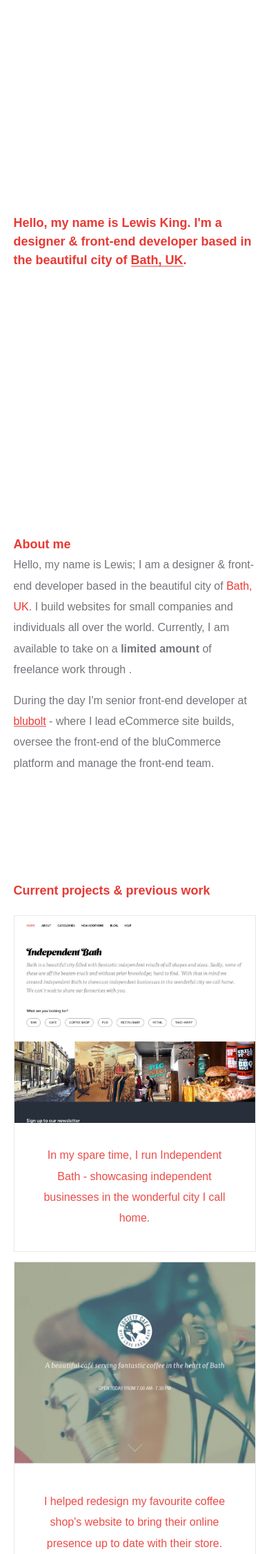
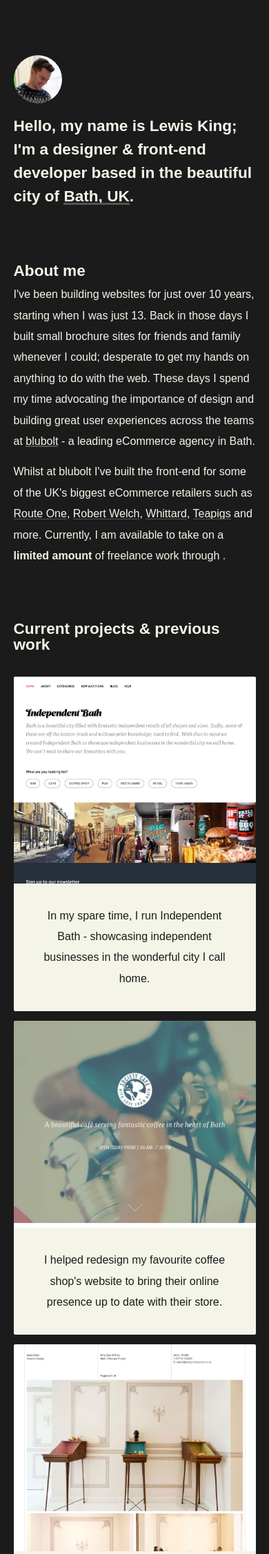
Before and after one commit to lewisking/Personal-site, a PHP site: page / in a window 390 px wide. Shown: the top 2253 px of the page at 69% size. Run offline with PHP 8.4, Linux system fonts and the light colour scheme; some libraries are stand-ins or nearby versions.

Commit message:
[PERSONAL] - Everything is black

```diff
--- a/assets/sass/design/layout.scss
+++ b/assets/sass/design/layout.scss
@@ -1,5 +1,6 @@
 html {
 	opacity: 1;
+	background: color(site, background);
 	@include prefix(transition, all 0.2s);
 }
 
@@ -15,7 +16,7 @@
 .loader {
 	height: 28px;
 	width: 28px;
-	border: 2px solid color(light, header);
+	border: 2px solid color(text, header);
 	border-right-color: transparent;
 	border-radius: 50%;
 	position: absolute;
@@ -56,8 +57,7 @@
 	-webkit-font-smoothing: antialiased;
 	-moz-osx-font-smoothing: grayscale;
 	@include prefix(transition, all 0.2s);
-	@include prefix(transition, background-color 2s);
-	color: #75747b;
+	color: color(site, text);
 }
 
 * {
@@ -69,7 +69,7 @@
 h1, h2, h3, h4, h5, h6 {
 	line-height: 1;
 	font-weight: $boldFontWeight;
-	color: color(light, header);
+	color: color(text, header);
 }
 
 h2 {
@@ -87,7 +87,7 @@
 // Link styles
 
 a {
-	color: color(light, header);
+	color: color(text, links);
 	text-decoration: none;
 	position: relative;
 	@include prefix(transition, all 0.2s);
@@ -97,7 +97,7 @@
 		left: 0;
 		right: 0;
 		height: 10%;
-		background: rgba(233, 57, 52, 0.5);
+		background: color(text, underline);
 		content: " ";
 		@include prefix(transition, all 0.2s);
 	}
@@ -121,24 +121,14 @@
 	.inner {
 		padding: 5em 0;
 	}
-}
-
-.table {
-	display: table;
-	height: 100%;
-	width: 100%;
-	.cell {
-		display: table-cell;
-		width: 100%;
-		height: 100%;
-		vertical-align: middle;
+	&.container-contact .inner {
+		padding-bottom: 10em;
 	}
 }
-
 .max-width {
 	margin: auto;
 	width: 90%;
-	max-width: 968px;
+	max-width: 815px;
 }
 
 // Introduction section
@@ -147,17 +137,32 @@
 	border-top: none;
 	max-height: 700px;
 	position: relative;
-	inner {
-		padding: 0;
+	.inner {
+		padding: 10em 0;
 	}
+
+	img {
+		width: 70px;
+		height: auto;
+		display: block;
+		border-radius: 50%;
+		margin-bottom: 1em;
+	}
+
 	h1 {
+		display: inline-block;
 		line-height: 1.5;
+		vertical-align: middle;
+		font-size: 2.827em;
 	}
 }
 
 // About section
 
 .container-about {
+	.inner {
+		padding-top: 0;
+	}
 	p:not(:last-of-type) {
 		margin-bottom: 0.875em;
 	}
@@ -177,8 +182,9 @@
 		width: 48%;
 		margin: 0 4% 4% 0;
 		float: left;
+		border-radius: 2px;
+		overflow: hidden;
 		position: relative;
-		border: 1px solid #e8e8e8;
 		a {
 			position: static;
 		}
@@ -206,14 +212,29 @@
 			bottom: 0;
 			padding: 2em;
 			text-align: center;
-			background: color(default,text);
-			color: color(light, header);
+			background: color(site,text);
+			color: color(site, background);
 			opacity: 0;
 			@include prefix(transition, all 0.2s);
 			p {
 				@include prefix(transition, all 0.4s);
 				@include prefix(transform, translate(0px, 6px));
 			}
+		}
+
+		.table,
+		.table .cell {
+			width: 100%;
+			height: 100%;
+		}
+
+		.table {
+			display: table;
+		}
+
+		.table .cell {
+			display: table-cell;;
+			vertical-align: middle;
 		}
 		&:hover .text {
 			opacity: 1;
@@ -229,8 +250,6 @@
 .container-contact {
 	text-align: center;
 	@include prefix(transition, all 0.2s);
-	border-top: 1px solid #f5f5f5;
-	margin-top: 5em;
 	.social-networks {
 		display: inline-block;
 		margin-top: 1em;
--- a/assets/sass/design/responsive.scss
+++ b/assets/sass/design/responsive.scss
@@ -1,7 +1,12 @@
 
 // Responsive things
 
+
 @media screen and (max-width: 785px) {
+
+	.container-introduction h1 {
+		font-size: 1.999em;
+	}
 
 	.container-current-work {
 
@@ -10,7 +15,7 @@
 			width: 100%;
 			margin: 0 0 4% 0;
 			.text {
-				opacity: 0.9;
+				opacity: 1;
 				position: static;
 				p {
 					@include prefix(transform, translate(0px, 0px));
@@ -22,13 +27,24 @@
 		}
 	}
 
+	.container .inner {
+		padding: 5em 0 0 0;
+	}
+
+	.container {
+		height: auto;
+		&.container-contact .inner {
+			padding-bottom: 5em;
+		}
+	}
+
 }
 
 @media screen and (max-width: 500px) {
 
 	.container-introduction h1,
 	h2 {
-		@include font-size(18);
+		font-size: 1.414em;
 	}
 
 	p {
--- a/assets/sass/functional/settings.scss
+++ b/assets/sass/functional/settings.scss
@@ -7,15 +7,14 @@
 $boldFontWeight: 700;
 
 $colors: (
-    default: (
-        base: #4e4e4e,
-        dark: #2d2d2d,
-        text: #fff
+    site: (
+		background: #1b1b1b,
+        text: #f4f5e8
     ),
-    light: (
-        base: #FFF1E7,
-        header: #E93934,
-        text: #1B2680,
+    text: (
+        header: #f4f5e8,
+		links: #f4f5e8,
+		underline: #545454,
     )
 );
 
--- a/index.html
+++ b/index.html
@@ -15,6 +15,7 @@
 	<script src="assets/js/jquery.js"></script>
 	<script src="assets/js/scripts.js" type="text/javascript"></script>
 	<script src="assets/js/wow.min.js" type="text/javascript"></script>
+	<link rel="shortcut icon" href="favicon.ico" type="image/x-icon">
 
 	<script>
 		new WOW().init();
@@ -43,7 +44,10 @@
 
 			<div class="max-width">
 
-				<h1 class="animated fadeInSmall delay">Hello, my name is Lewis King. I'm a designer &amp; front-end developer based in the beautiful city of <a href="http://en.wikipedia.org/wiki/Bath,_Somerset" target="_blank" title="A link to a Wikipedia article on Bath">Bath, UK</a>.</h1>
+
+				<img src="assets/images/lewis@2x.png">
+
+				<h1 class="animated fadeInSmall delay">Hello, my name is Lewis King; I'm a designer &amp; front-end developer based in the beautiful city of <a href="http://en.wikipedia.org/wiki/Bath,_Somerset" target="_blank" title="A link to a Wikipedia article on Bath">Bath, UK</a>.</h1>
 
 			</div>
 		</div>
@@ -55,8 +59,9 @@
 			<div class="max-width">
 				<h2>About me</h2>
 
-				<p>Hello, my name is Lewis; I am a designer &amp; front-end developer based in the beautiful city of <a href="http://en.wikipedia.org/wiki/Bath,_Somerset" target="_blank" title="A link to a Wikipedia article on Bath">Bath, UK</a>. I build websites for small companies and individuals all over the world. Currently, I am available to take on a <strong>limited amount</strong> of freelance work through <?= date('F', strtotime('+1 month')); ?>.</p><p> During the day I'm senior front-end developer at <a target="_blank" href="http://blubolt.com" title="External link to blubolt">blubolt</a> - where I lead eCommerce site builds, oversee the front-end of the bluCommerce platform and manage the front-end team.</p>
+				<p>I've been building websites for just over 10 years, starting when I was just 13. Back in those days I built small brochure sites for friends and family whenever I could; desperate to get my hands on anything to do with the web. These days I spend my time advocating the importance of design and building great user experiences across the teams at <a target="_blank" href="http://blubolt.com" title="External link to blubolt">blubolt</a> - a leading eCommerce agency in Bath. </p>
 
+				<p>Whilst at blubolt I've built the front-end for some of the UK's biggest eCommerce retailers such as <a target="_blank" href="http://routeone.co.uk" title="External link to Route One">Route One</a>, <a target="_blank" href="http://robertwelch.com" title="External link to Robert Welch">Robert Welch</a>, <a target="_blank" href="http://whittard.co.uk" title="External link to Whittard">Whittard</a>, <a target="_blank" href="http://teapigs.co.uk" title="External link to teapigs">Teapigs</a> and more. Currently, I am available to take on a <strong>limited amount</strong> of freelance work through <?= date('F', strtotime('+1 month')); ?>.</p>
 
 			</div>
 
@@ -148,13 +153,13 @@
 				<p>Want to work together? Please feel free to contact me via <a href="mailto:lewisking@me.com" title="Email me">email</a>. You can find me on social media too:</p>
 				<ul class="social-networks">
 					<li class="twitter">
-						<a href="http://twitter.com/lewisking" title="Keep up to date with things that I think are somehow are relevant on Twitter">Twitter</a>
+						<a href="http://twitter.com/lewisking" class="remove-line" title="Keep up to date with things that I think are somehow are relevant on Twitter">Twitter</a>
 					</li>
 					<li class="spotify">
-						<a href="https://open.spotify.com/user/lewisking1994" title="Subscribe to my playlists on Spotify">Spotify</a>
+						<a href="https://open.spotify.com/user/lewisking1994" class="remove-line" title="Subscribe to my playlists on Spotify">Spotify</a>
 					</li>
 					<li class="instagram">
-						<a href="http://instagram.com/lewis" title="View my photos that mainly consist of coffee and gigs">Instagram</a>
+						<a href="http://instagram.com/lewis" class="remove-line" title="View my photos that mainly consist of coffee and gigs">Instagram</a>
 					</li>
 				</ul>
 
```
Also changed, not shown: assets/sass/design/menu.scss (deleted, +0 -101 lines), assets/css/styles.css, assets/images/lewis@2x.jpg (added), assets/images/lewis@2x.png (added), favicon.ico (added), 1 other file.
